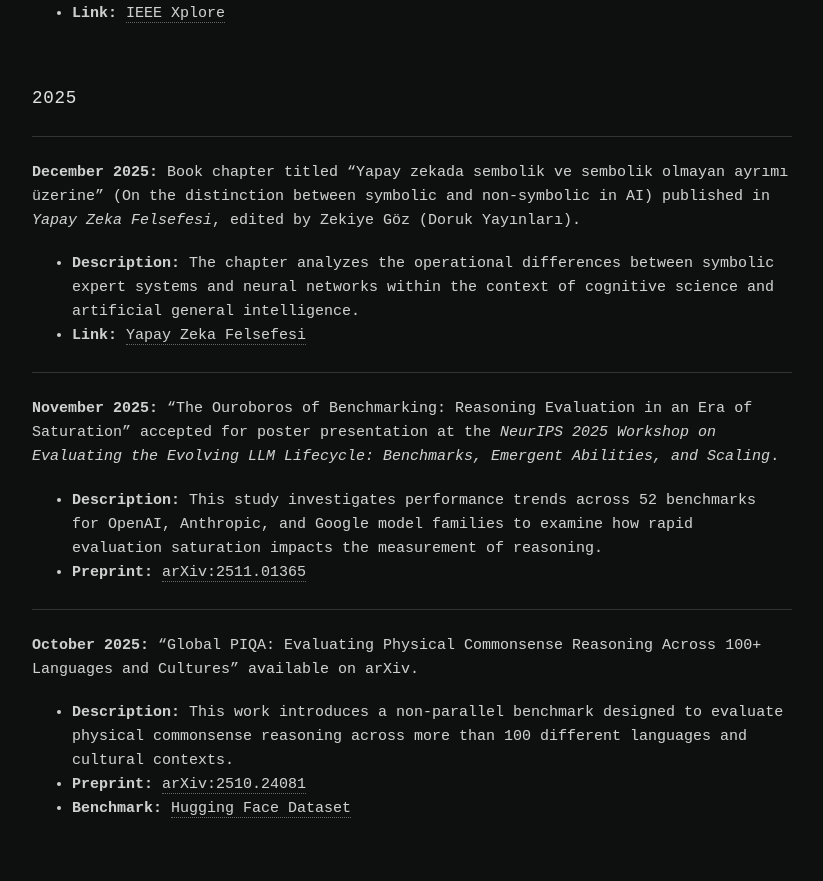
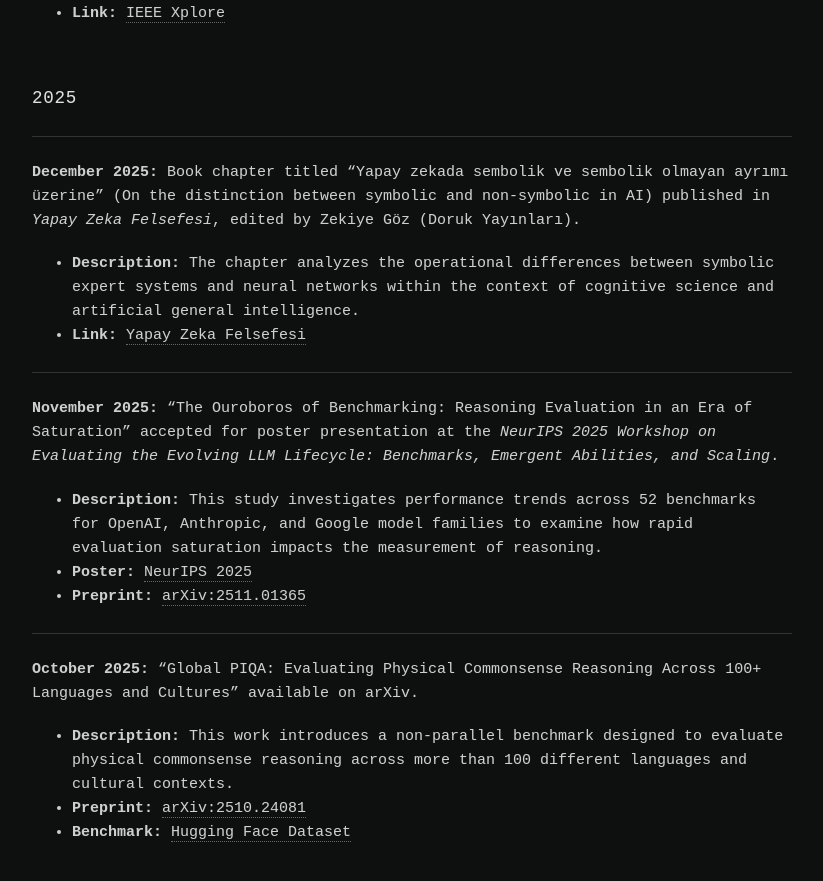
Before and after one commit to ieddeveci/ieddeveci.github.io, a Jekyll site: the page built from news.md, in a window 1280 px wide and 900 px high, scrolled down 1344 px. Shown: the top 881 px of the window, without its empty margins (228-1051 px from the left). Built offline with Jekyll 4.4.1, drawn with Linux system fonts in a browser that asks for light colours.

Commit message:
Update news.md with NeurIPS 2025 poster info
Added poster presentation details for NeurIPS 2025.

```diff
--- a/news.md
+++ b/news.md
@@ -47,6 +47,7 @@ permalink: /news/
 
 **November 2025:** "The Ouroboros of Benchmarking: Reasoning Evaluation in an Era of Saturation" accepted for poster presentation at the *NeurIPS 2025 Workshop on Evaluating the Evolving LLM Lifecycle: Benchmarks, Emergent Abilities, and Scaling*.
 * **Description:** This study investigates performance trends across 52 benchmarks for OpenAI, Anthropic, and Google model families to examine how rapid evaluation saturation impacts the measurement of reasoning.
+* **Poster:** [NeurIPS 2025](https://neurips.cc/virtual/2025/loc/san-diego/122511)
 * **Preprint:** [arXiv:2511.01365](https://arxiv.org/abs/2511.01365)
 
 ---
```
